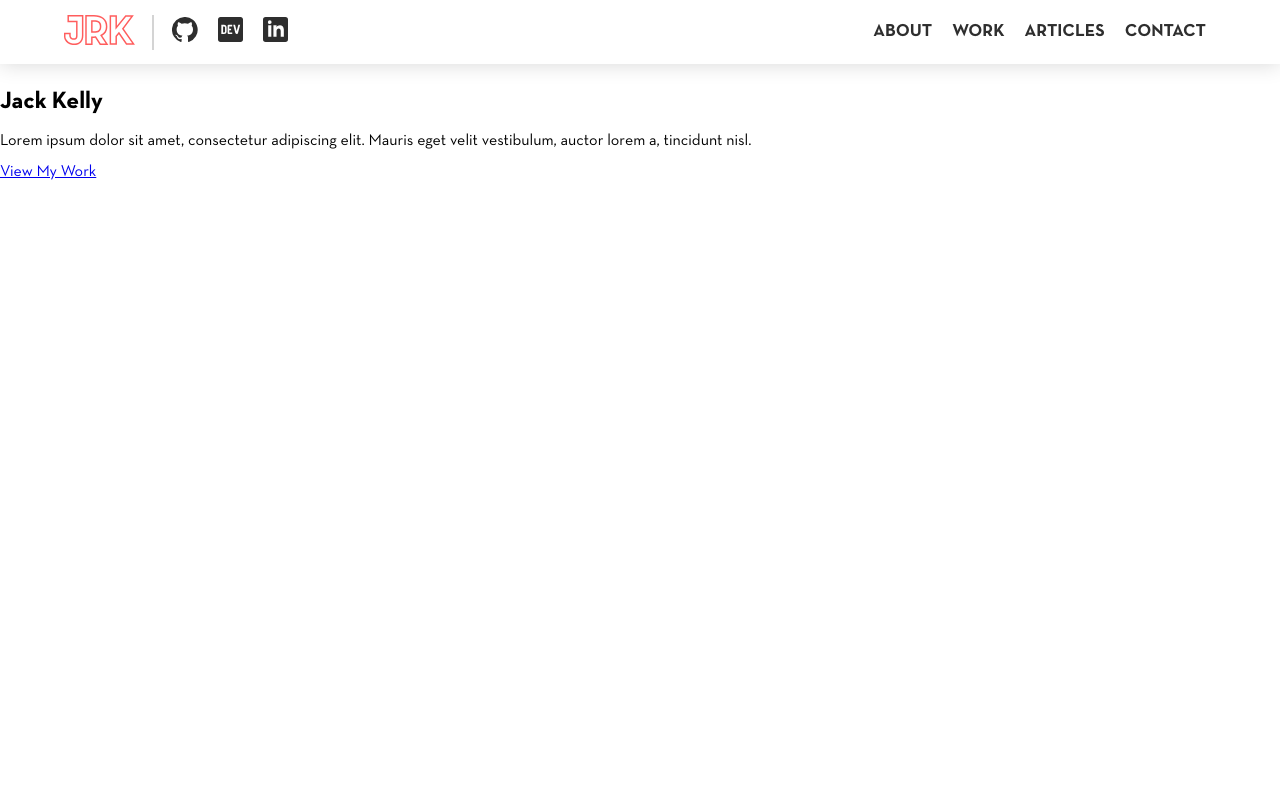
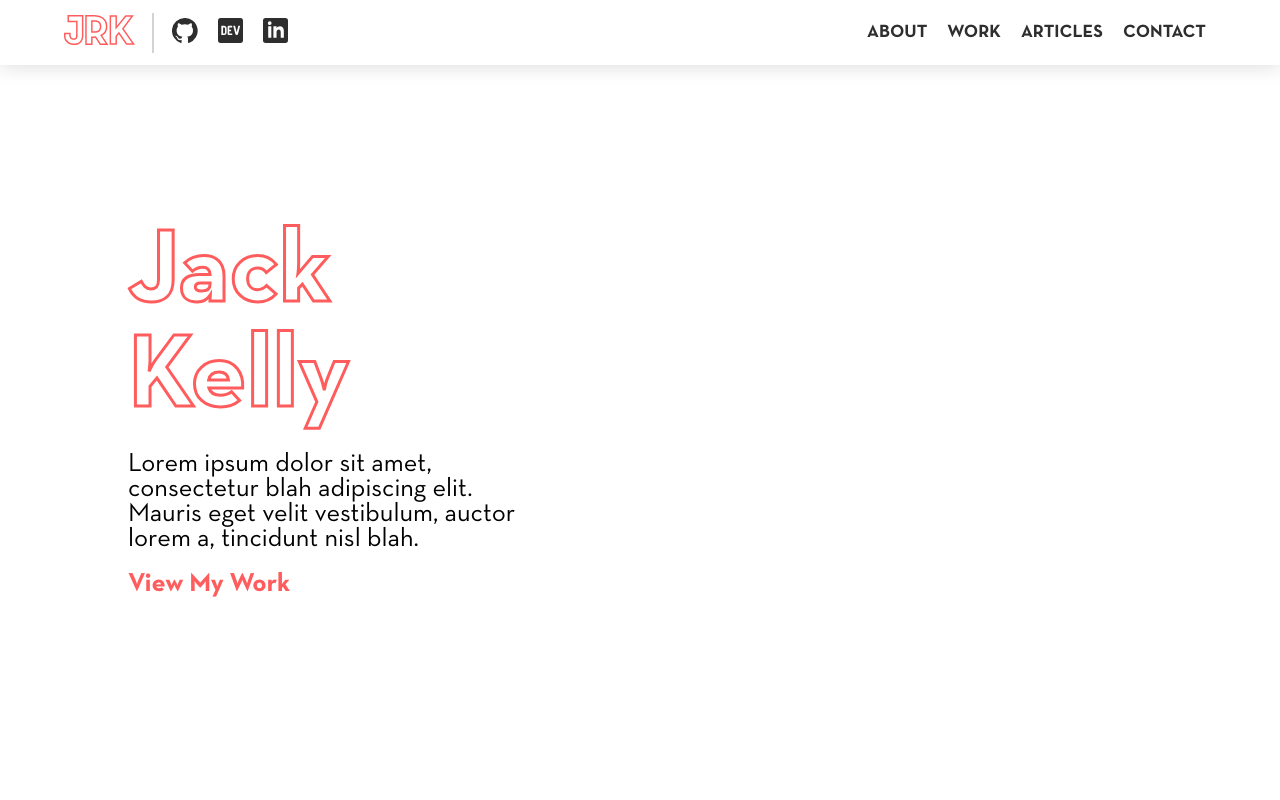
Before and after one commit to JackRKelly/Portfolio, a React (Create React App) app: page / in a window 1280 px wide. Shown: the top 800 px of the page. Built offline with nearby package versions, Linux system fonts and the light colour scheme.

Commit message:
Added content component wrapper

```diff
--- a/src/App.scss
+++ b/src/App.scss
@@ -1,4 +1,9 @@
 @import "./assets/variables";
+
+div.content {
+  @include width;
+  margin: auto;
+}
 
 nav {
   background-color: white;
@@ -15,7 +20,7 @@ nav {
     font-weight: bold;
     text-transform: uppercase;
     flex-direction: row;
-    font-size: 1.1em;
+    font-size: 18px;
     justify-content: space-between;
     padding: 7.5px 0;
     transition: $bezier;
@@ -42,7 +47,7 @@ nav {
             div {
               display: block;
               width: 2px;
-              height: 35px;
+              height: 40px;
               background-color: $light;
             }
           }
--- a/src/Home.scss
+++ b/src/Home.scss
@@ -1,6 +1,42 @@
+@import "./assets/variables";
+
 main {
   padding-top: 70px;
+  section#home {
+    .content {
+      @media (min-width: $large) {
+        height: 85%;
+        display: flex;
+        align-items: center;
+      }
+      .info {
+        @media (min-width: $large) {
+          width: 40%;
+        }
+        h1 {
+          -webkit-text-stroke: 3px $primary;
+          -webkit-text-fill-color: transparent;
+          font-size: 4.75em;
+          margin: 0;
+          line-height: 1;
+        }
+        p {
+          margin: 20px 0;
+          font-size: 1.2em;
+        }
+        a {
+          text-decoration: none;
+          color: $primary;
+          font-weight: bold;
+          font-size: 1.2em;
+        }
+      }
+    }
+    .hero {
+    }
+  }
   section {
     min-height: 100vh;
+    height: 100vh;
   }
 }
--- a/src/Home.tsx
+++ b/src/Home.tsx
@@ -1,18 +1,25 @@
 import React from "react";
+import AnchorLink from "react-anchor-link-smooth-scroll";
+import Content from "./components/Content";
 import "./Home.scss";
 
 const Home = () => {
   return (
     <main>
       <section id="home">
-        <div className="info">
-          <h1>Jack Kelly</h1>
-          <p>
-            Lorem ipsum dolor sit amet, consectetur adipiscing elit. Mauris eget
-            velit vestibulum, auctor lorem a, tincidunt nisl.
-          </p>
-          <a href="#work">View My Work</a>
-        </div>
+        <Content>
+          <div className="info">
+            <h1>Jack Kelly</h1>
+            <p>
+              Lorem ipsum dolor sit amet, consectetur blah adipiscing elit.
+              Mauris eget velit vestibulum, auctor lorem a, tincidunt nisl blah.
+            </p>
+            <AnchorLink offset="70" href="#work">
+              View My Work
+            </AnchorLink>
+          </div>
+        </Content>
+        <div className="hero"></div>
       </section>
       <section id="about">
         <h1>About</h1>
--- a/src/assets/variables.scss
+++ b/src/assets/variables.scss
@@ -3,3 +3,20 @@ $dark: #2e2e2e;
 $light: #d4d4d4;
 
 $bezier: all 200ms cubic-bezier(0.175, 0.885, 0.32, 1.275);
+
+$small: 400px;
+$medium: 800px;
+$large: 1200px;
+$extralarge: 1600px;
+
+@mixin width {
+  @media (min-width: $medium) {
+    width: 80%;
+  }
+  @media (max-width: $medium) {
+    width: 85%;
+  }
+  @media (max-width: $small) {
+    width: 95%;
+  }
+}
--- /dev/null
+++ b/src/components/Content.tsx
@@ -0,0 +1,11 @@
+import React, { ReactNode } from "react";
+
+interface Props {
+  children: ReactNode;
+}
+
+const Content = (props: Props) => {
+  return <div className="content">{props.children}</div>;
+};
+
+export default Content;
--- a/src/index.scss
+++ b/src/index.scss
@@ -1,8 +1,19 @@
+@import "./assets/variables";
+
 body {
   margin: 0;
   font-family: "Neutra";
   -webkit-font-smoothing: antialiased;
   -moz-osx-font-smoothing: grayscale;
+  @media (min-width: $medium) {
+    font-size: 22px;
+  }
+  @media (max-width: $medium) {
+    font-size: 18px;
+  }
+  @media (max-width: $small) {
+    font-size: 16px;
+  }
 }
 
 code {
```
